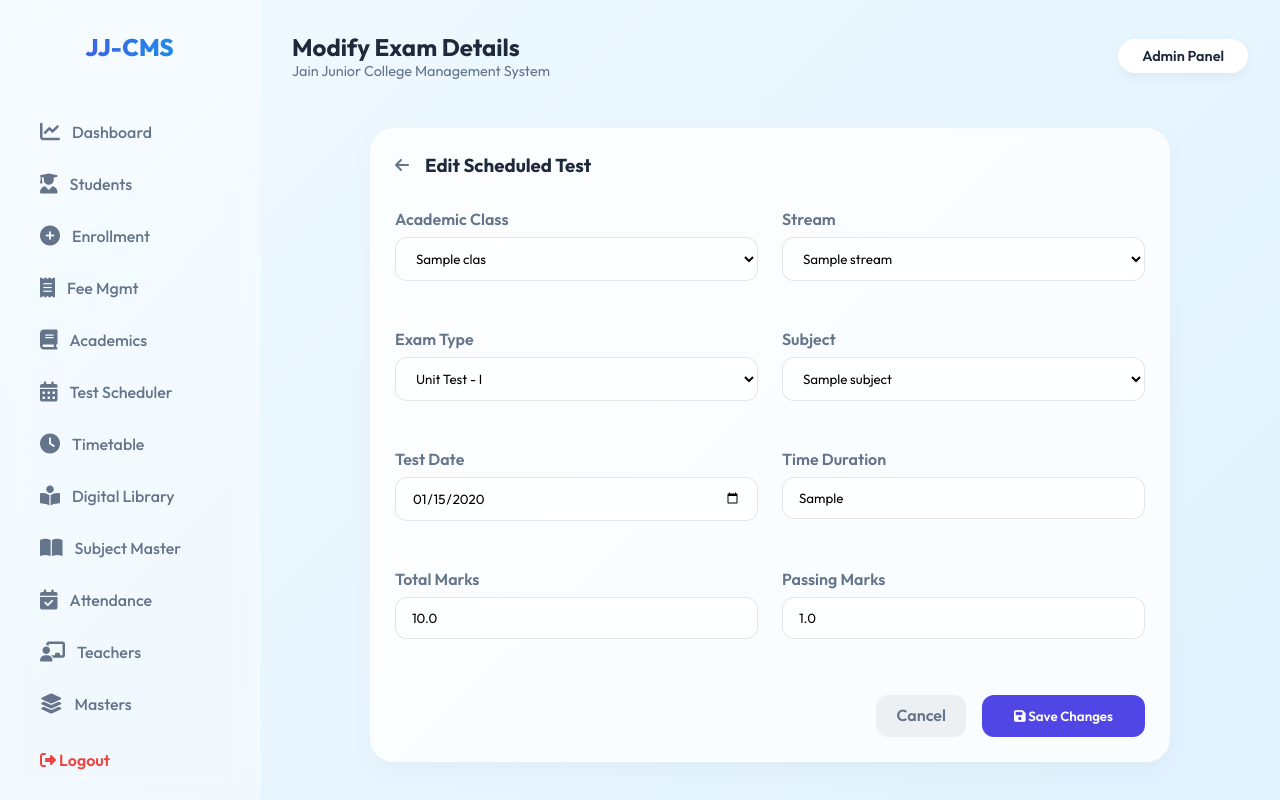
After one commit to jain-junior-college/JJC-Webapp, a Flask app: page /academics/tests/edit/1 in a window 1280 px wide. The commit adds this page. Run offline with Flask 3, Linux system fonts and the light colour scheme; the visitor is signed in with stand-in values (Sample User, id 1); tables that the repository leaves empty hold one stand-in row (values such as "Sample post"); some libraries are stand-ins or nearby versions.

Commit message:
Add edit functionality for scheduled tests

```diff
--- a/app.py
+++ b/app.py
@@ -993,6 +993,30 @@ def schedule_test():
     subjects = Subject.query.all()
     return render_template('academics/schedule_test.html', classes=classes, streams=streams, subjects=subjects)
 
+@app.route('/academics/tests/edit/<int:test_id>', methods=['GET', 'POST'])
+@login_required
+def edit_scheduled_test(test_id):
+    test = ScheduledTest.query.get_or_404(test_id)
+    if request.method == 'POST':
+        test.class_id = request.form.get('class_id')
+        test.stream_id = request.form.get('stream_id')
+        test.subject_id = request.form.get('subject_id')
+        test.exam_type = request.form.get('exam_type')
+        test.test_date = datetime.strptime(request.form.get('date'), '%Y-%m-%d').date()
+        test.total_marks = float(request.form.get('total_marks')) if request.form.get('total_marks') else 25.0
+        test.passing_marks = float(request.form.get('passing_marks')) if request.form.get('passing_marks') else 9.0
+        test.duration = request.form.get('duration')
+
+        db.session.commit()
+        flash('Test details updated successfully!', 'success')
+        return redirect(url_for('test_list'))
+
+    classes = AcademicClass.query.all()
+    streams = Stream.query.all()
+    # Fetch subjects for the current stream
+    subjects = Subject.query.filter_by(stream_id=test.stream_id).all()
+    return render_template('academics/edit_test.html', test=test, classes=classes, streams=streams, subjects=subjects)
+
 @app.route('/academics/tests/record/<int:test_id>', methods=['GET', 'POST'])
 @login_required
 def record_test_marks(test_id):
--- /dev/null
+++ b/templates/academics/edit_test.html
@@ -0,0 +1,108 @@
+{% extends "layout.html" %}
+
+{% block title %}Edit Scheduled Test{% endblock %}
+{% block header_title %}Modify Exam Details{% endblock %}
+
+{% block content %}
+<div class="glass-card" style="max-width: 800px; margin: 0 auto;">
+    <div style="display: flex; align-items: center; gap: 1rem; margin-bottom: 2rem;">
+        <a href="{{ url_for('test_list') }}" style="color: var(--text-secondary);"><i class="fas fa-arrow-left"></i></a>
+        <h3 style="font-weight: 700; margin: 0;">Edit Scheduled Test</h3>
+    </div>
+
+    <form method="POST">
+        <div style="display: grid; grid-template-columns: 1fr 1fr; gap: 1.5rem; margin-bottom: 2rem;">
+            <div class="form-group">
+                <label>Academic Class</label>
+                <select name="class_id" class="form-control" required>
+                    {% for c in classes %}
+                    <option value="{{ c.id }}" {% if test.class_id == c.id %}selected{% endif %}>{{ c.name }}</option>
+                    {% endfor %}
+                </select>
+            </div>
+
+            <div class="form-group">
+                <label>Stream</label>
+                <select name="stream_id" id="stream_id" class="form-control" required onchange="fetchSubjects()">
+                    {% for s in streams %}
+                    <option value="{{ s.id }}" {% if test.stream_id == s.id %}selected{% endif %}>{{ s.name }}</option>
+                    {% endfor %}
+                </select>
+            </div>
+
+            <div class="form-group">
+                <label>Exam Type</label>
+                <select name="exam_type" class="form-control" required>
+                    {% for opt in ["Unit Test - I", "Mid-term Examination", "Unit Test - II", "Final Examination", "Prelim - 1", "Prelim - 2"] %}
+                    <option value="{{ opt }}" {% if test.exam_type == opt %}selected{% endif %}>{{ opt }}</option>
+                    {% endfor %}
+                </select>
+            </div>
+
+            <div class="form-group">
+                <label>Subject</label>
+                <select name="subject_id" id="subject_id" class="form-control" required>
+                    {% for s in subjects %}
+                    <option value="{{ s.id }}" {% if test.subject_id == s.id %}selected{% endif %}>{{ s.name }}</option>
+                    {% endfor %}
+                </select>
+            </div>
+
+            <div class="form-group">
+                <label>Test Date</label>
+                <input type="date" name="date" class="form-control" value="{{ test.test_date }}" required>
+            </div>
+
+            <div class="form-group">
+                <label>Time Duration</label>
+                <input type="text" name="duration" class="form-control" value="{{ test.duration or '' }}" placeholder="eg: 1.5 Hours">
+            </div>
+
+            <div class="form-group">
+                <label>Total Marks</label>
+                <input type="number" name="total_marks" class="form-control" value="{{ test.total_marks }}" step="0.5" required oninput="suggestPassing(this)">
+            </div>
+
+            <div class="form-group">
+                <label>Passing Marks</label>
+                <input type="number" name="passing_marks" id="passing_marks" class="form-control" value="{{ test.passing_marks }}" step="0.5" required>
+            </div>
+        </div>
+
+        <div style="display: flex; gap: 1rem; justify-content: flex-end; margin-top: 2rem;">
+            <a href="{{ url_for('test_list') }}" class="btn" style="background: rgba(0,0,0,0.05); color: var(--text-secondary); text-decoration: none; padding: 10px 20px;">Cancel</a>
+            <button type="submit" class="btn btn-primary" style="padding: 0.8rem 2rem;">
+                <i class="fas fa-save"></i> Save Changes
+            </button>
+        </div>
+    </form>
+</div>
+
+<script>
+    function fetchSubjects() {
+        const streamId = document.getElementById('stream_id').value;
+        const subjectSelect = document.getElementById('subject_id');
+
+        fetch(`/api/subjects/${streamId}`)
+            .then(r => r.json())
+            .then(subjects => {
+                subjectSelect.innerHTML = '';
+                subjects.forEach(s => {
+                    const option = document.createElement('option');
+                    option.value = s.id;
+                    option.text = s.name;
+                    subjectSelect.appendChild(option);
+                });
+            });
+    }
+
+    function suggestPassing(inputElem) {
+        const total = parseFloat(inputElem.value);
+        const passingInput = document.getElementById('passing_marks');
+        if (!isNaN(total)) {
+            const suggested = Math.ceil((total * 0.35) * 2) / 2;
+            passingInput.value = suggested;
+        }
+    }
+</script>
+{% endblock %}
--- a/templates/academics/test_list.html
+++ b/templates/academics/test_list.html
@@ -69,7 +69,10 @@
                         <a href="{{ url_for('test_analysis', test_id=test.id) }}" class="btn" title="View Analysis" style="background: rgba(79, 70, 229, 0.1); color: var(--primary-color); padding: 0.4rem 0.8rem; font-size: 0.8rem; text-decoration: none; border-radius: 5px; margin-right: 0.3rem;">
                             <i class="fas fa-chart-pie"></i>
                         </a>
-                        <a href="{{ url_for('record_test_marks', test_id=test.id) }}" class="btn" title="Edit Marks" style="background: rgba(16, 185, 129, 0.1); color: #059669; padding: 0.4rem 0.8rem; font-size: 0.8rem; text-decoration: none; border-radius: 5px;">
+                        <a href="{{ url_for('edit_scheduled_test', test_id=test.id) }}" class="btn" title="Edit Schedule" style="background: rgba(245, 158, 11, 0.1); color: #d97706; padding: 0.4rem 0.8rem; font-size: 0.8rem; text-decoration: none; border-radius: 5px; margin-right: 0.3rem;">
+                            <i class="fas fa-sliders-h"></i>
+                        </a>
+                        <a href="{{ url_for('record_test_marks', test_id=test.id) }}" class="btn" title="Record Marks" style="background: rgba(16, 185, 129, 0.1); color: #059669; padding: 0.4rem 0.8rem; font-size: 0.8rem; text-decoration: none; border-radius: 5px;">
                             <i class="fas fa-edit"></i>
                         </a>
                     </td>
```
